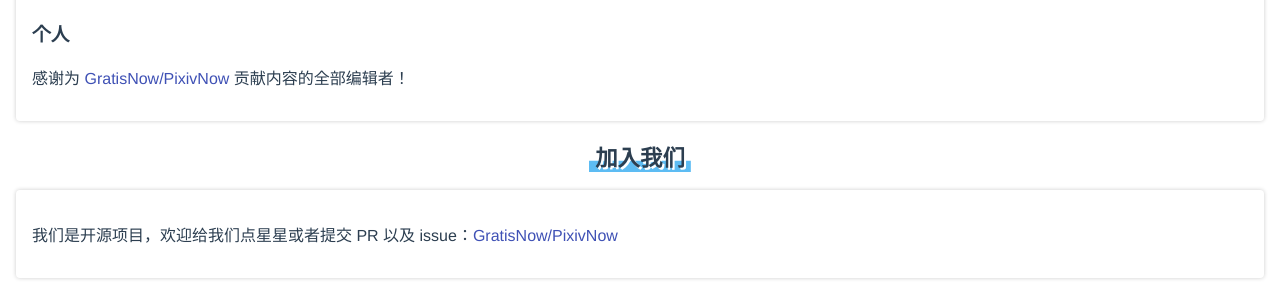
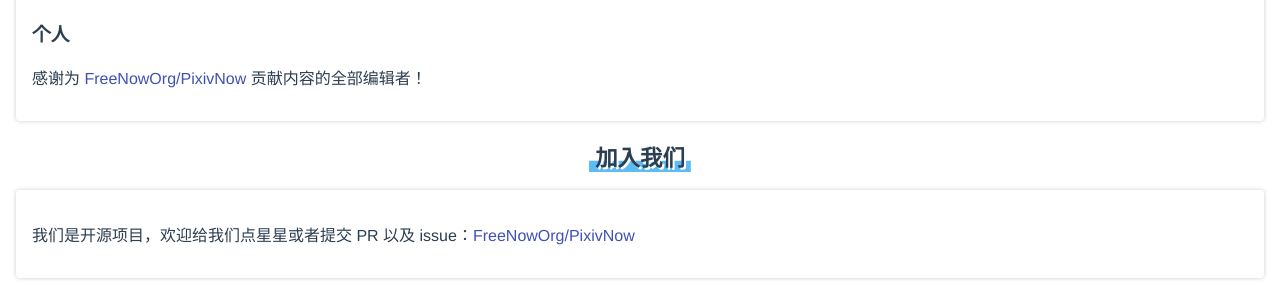
Before and after one commit to FreeNowOrg/PixivNow, a Vue app: page /about in a window 1280 px wide. Shown: the part 1030-1325 px from the top of the page. Built offline with nearby package versions, Linux system fonts and the light colour scheme.

Commit message:
chore: rename org

```diff
--- a/src/config.ts
+++ b/src/config.ts
@@ -8,7 +8,7 @@
 
 // Copyright links
 // Do not modify please
-export const GITHUB_OWNER = 'GratisNow'
+export const GITHUB_OWNER = 'FreeNowOrg'
 export const GITHUB_REPO = 'PixivNow'
 export const GITHUB_URL = `https://github.com/${GITHUB_OWNER}/${GITHUB_REPO}`
 
```
